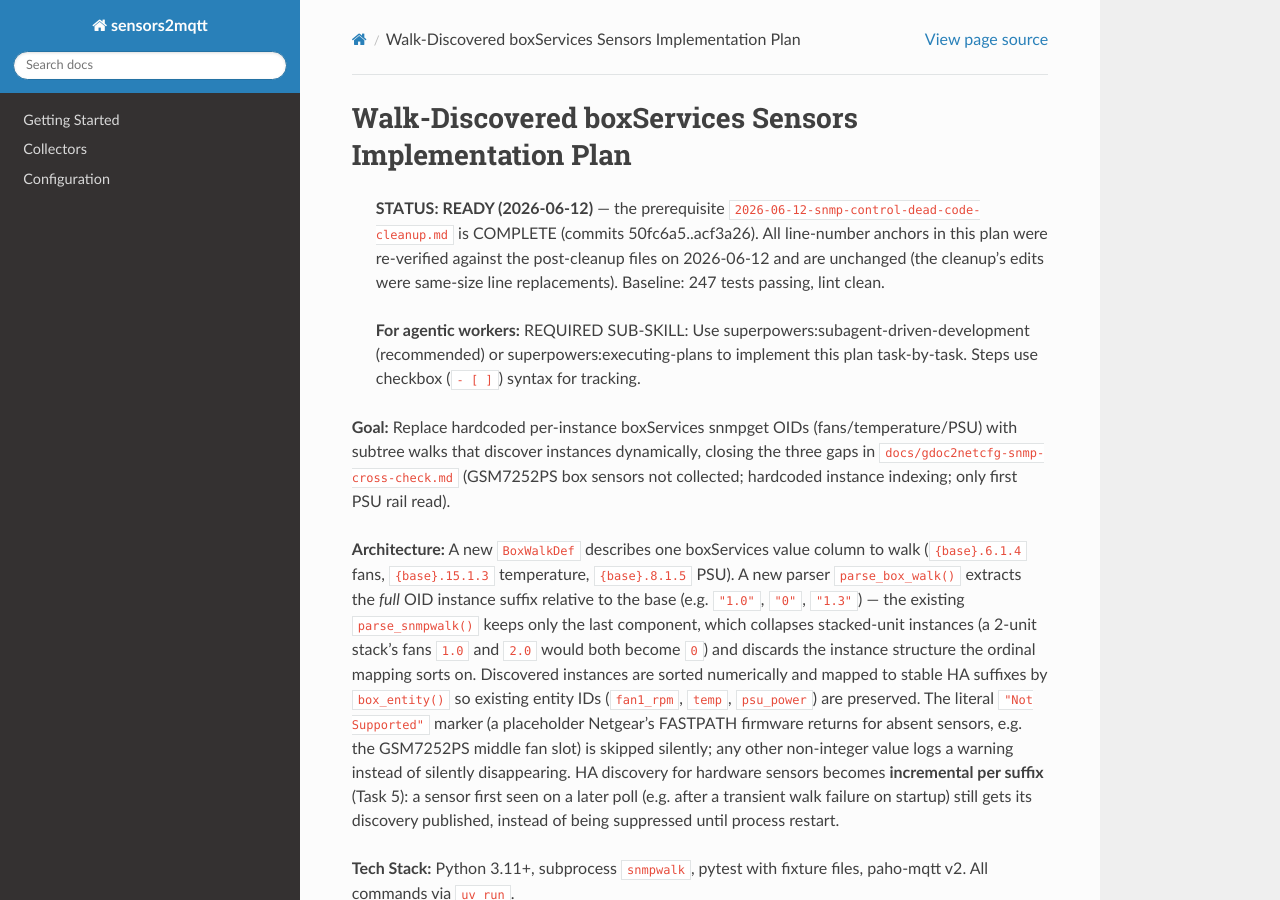
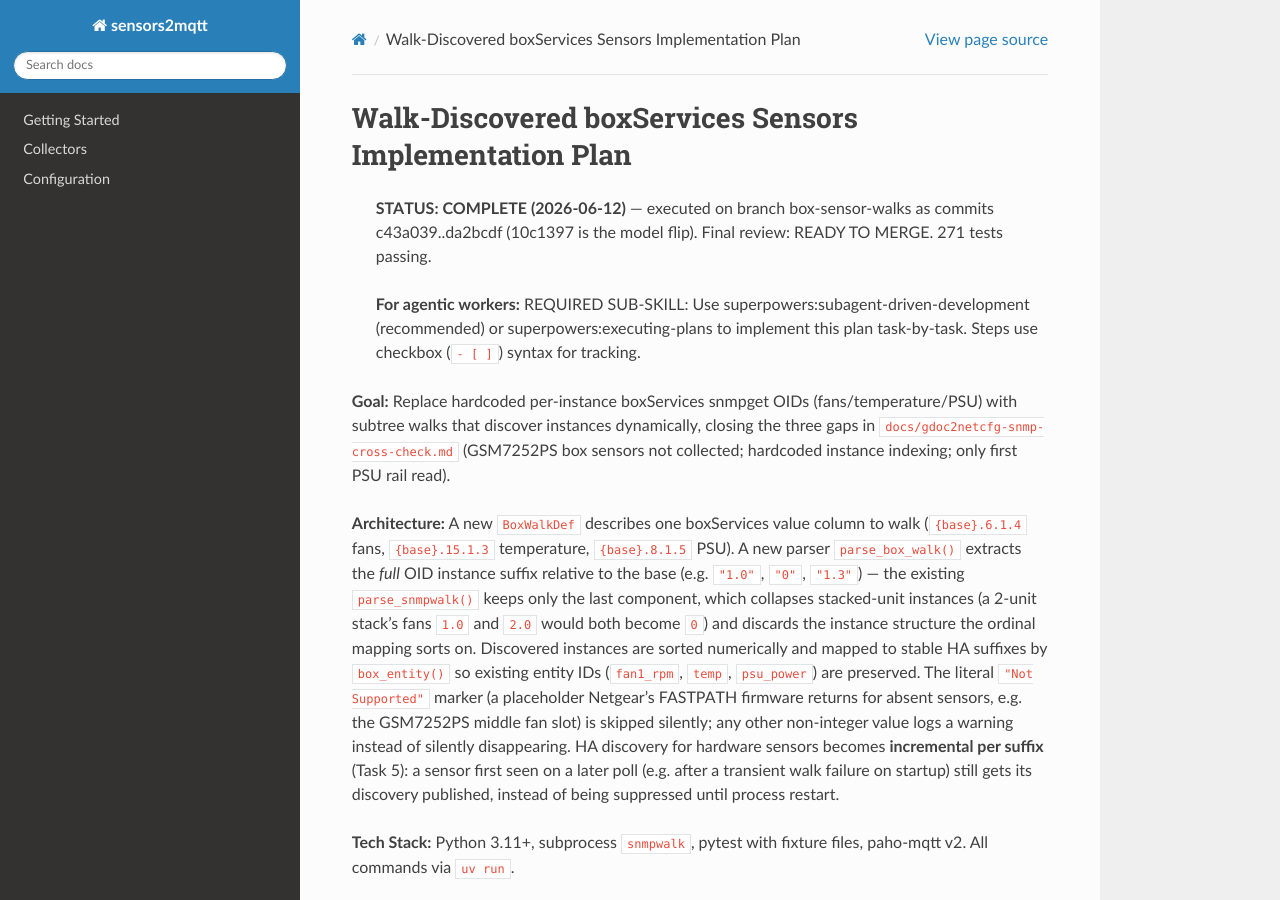
Before and after one commit to mithro/sensors2mqtt, a Sphinx documentation site: the page built from docs/superpowers/plans/2026-06-12-box-sensor-walks.md, in a window 1280 px wide and 900 px high. Built offline with Sphinx 7.4.7 and the Read the Docs theme 3.1.0, drawn with Linux system fonts in a browser that asks for light colours; some of the changed text lies outside the part shown.

Commit message:
docs: mark box-sensor walk plan complete
Co-Authored-By: Claude Fable 5 <noreply@anthropic.com>

````diff
--- a/docs/superpowers/plans/2026-06-12-box-sensor-walks.md
+++ b/docs/superpowers/plans/2026-06-12-box-sensor-walks.md
@@ -1,6 +1,6 @@
 # Walk-Discovered boxServices Sensors Implementation Plan
 
-> **STATUS: READY (2026-06-12)** — the prerequisite `2026-06-12-snmp-control-dead-code-cleanup.md` is COMPLETE (commits 50fc6a5..acf3a26). All line-number anchors in this plan were re-verified against the post-cleanup files on 2026-06-12 and are unchanged (the cleanup's edits were same-size line replacements). Baseline: 247 tests passing, lint clean.
+> **STATUS: COMPLETE (2026-06-12)** — executed on branch box-sensor-walks as commits c43a039..da2bcdf (10c1397 is the model flip). Final review: READY TO MERGE. 271 tests passing.
 
 > **For agentic workers:** REQUIRED SUB-SKILL: Use superpowers:subagent-driven-development (recommended) or superpowers:executing-plans to implement this plan task-by-task. Steps use checkbox (`- [ ]`) syntax for tracking.
 
@@ -33,7 +33,7 @@ GSM7252PS live values (gsm7252ps-s1): fans 3500/3450 RPM, PSU rails 53/34/36/35
 - Modify: `src/sensors2mqtt/collector/snmp.py` (add function after `parse_snmpwalk`, ~line 391)
 - Test: `tests/test_snmp.py`
 
-- [ ] **Step 1: Write the failing tests**
+- [x] **Step 1: Write the failing tests**
 
 Add to `tests/test_snmp.py` after class `TestParseSnmpwalk`. Also add `parse_box_walk` to the existing `from sensors2mqtt.collector.snmp import (...)` block at the top of the file (keep the list alphabetically sorted).
 
@@ -91,12 +91,12 @@ class TestParseBoxWalk:
         assert parse_box_walk("", self.BASE) == []
 ```
 
-- [ ] **Step 2: Run tests to verify they fail**
+- [x] **Step 2: Run tests to verify they fail**
 
 Run: `uv run pytest tests/test_snmp.py::TestParseBoxWalk -v`
 Expected: FAIL — `ImportError: cannot import name 'parse_box_walk'`
 
-- [ ] **Step 3: Write the implementation**
+- [x] **Step 3: Write the implementation**
 
 Add to `src/sensors2mqtt/collector/snmp.py` directly after `parse_snmpwalk()` (after line 390):
 
@@ -135,17 +135,17 @@ def parse_box_walk(output: str, base_oid: str) -> list[tuple[str, str]]:
     return results
 ```
 
-- [ ] **Step 4: Run tests to verify they pass**
+- [x] **Step 4: Run tests to verify they pass**
 
 Run: `uv run pytest tests/test_snmp.py::TestParseBoxWalk -v`
 Expected: 8 PASS
 
-- [ ] **Step 5: Run full suite and lint**
+- [x] **Step 5: Run full suite and lint**
 
 Run: `uv run pytest && uv run ruff check src/ tests/`
 Expected: all pass, no lint errors
 
-- [ ] **Step 6: Commit**
+- [x] **Step 6: Commit**
 
 ```bash
 git add src/sensors2mqtt/collector/snmp.py tests/test_snmp.py
@@ -162,7 +162,7 @@ Co-Authored-By: Claude Fable 5 <noreply@anthropic.com>"
 - Modify: `src/sensors2mqtt/collector/snmp.py` (add after `parse_box_walk` from Task 1)
 - Test: `tests/test_snmp.py`
 
-- [ ] **Step 1: Write the failing tests**
+- [x] **Step 1: Write the failing tests**
 
 Add to `tests/test_snmp.py` after `TestParseBoxWalk`. Add `box_entity` to the import block.
 
@@ -187,12 +187,12 @@ class TestBoxEntity:
         assert box_entity("psu_power", 3) == ("psu_power4", "PSU Power 4")
 ```
 
-- [ ] **Step 2: Run tests to verify they fail**
+- [x] **Step 2: Run tests to verify they fail**
 
 Run: `uv run pytest tests/test_snmp.py::TestBoxEntity -v`
 Expected: FAIL — `ImportError: cannot import name 'box_entity'`
 
-- [ ] **Step 3: Write the implementation**
+- [x] **Step 3: Write the implementation**
 
 Add to `src/sensors2mqtt/collector/snmp.py` after `parse_box_walk()`:
 
@@ -220,12 +220,12 @@ def box_entity(kind: str, ordinal: int) -> tuple[str, str]:
     return f"{kind}{ordinal + 1}", f"{label} {ordinal + 1}"
 ```
 
-- [ ] **Step 4: Run tests to verify they pass**
+- [x] **Step 4: Run tests to verify they pass**
 
 Run: `uv run pytest tests/test_snmp.py::TestBoxEntity -v`
 Expected: 5 PASS
 
-- [ ] **Step 5: Commit**
+- [x] **Step 5: Commit**
 
 ```bash
 git add src/sensors2mqtt/collector/snmp.py tests/test_snmp.py
@@ -244,7 +244,7 @@ Co-Authored-By: Claude Fable 5 <noreply@anthropic.com>"
 
 No model uses `box_walks` yet — `MODELS` is flipped in Task 6. Everything stays green.
 
-- [ ] **Step 1: Write the failing tests**
+- [x] **Step 1: Write the failing tests**
 
 Add to `tests/test_snmp.py` after `TestBoxEntity`. Add `_box_walks` to the import block — ruff's isort rule (`I`) is enabled, so after Tasks 1-3 the complete block must read exactly:
 
@@ -297,12 +297,12 @@ class TestBoxWalks:
         assert sw.box_walks == []
 ```
 
-- [ ] **Step 2: Run tests to verify they fail**
+- [x] **Step 2: Run tests to verify they fail**
 
 Run: `uv run pytest tests/test_snmp.py::TestBoxWalks -v`
 Expected: FAIL — `ImportError: cannot import name '_box_walks'`
 
-- [ ] **Step 3: Write the implementation**
+- [x] **Step 3: Write the implementation**
 
 In `src/sensors2mqtt/collector/snmp.py`, add the dataclass after `WalkSensorDef` (before `SwitchModel`):
 
@@ -370,12 +370,12 @@ In `tests/test_snmp.py`, add to `_make_switch()` after `walk_sensors=list(model.
         box_walks=list(model.box_walks),
 ```
 
-- [ ] **Step 4: Run tests to verify they pass**
+- [x] **Step 4: Run tests to verify they pass**
 
 Run: `uv run pytest tests/test_snmp.py -v`
 Expected: all PASS (new TestBoxWalks plus all pre-existing tests)
 
-- [ ] **Step 5: Commit**
+- [x] **Step 5: Commit**
 
 ```bash
 git add src/sensors2mqtt/collector/snmp.py tests/test_snmp.py
@@ -394,7 +394,7 @@ Co-Authored-By: Claude Fable 5 <noreply@anthropic.com>"
 - Modify: `src/sensors2mqtt/collector/snmp.py:530-584` (`poll_switch`)
 - Test: `tests/test_snmp.py`
 
-- [ ] **Step 1: Create the GSM7252PS fixtures**
+- [x] **Step 1: Create the GSM7252PS fixtures**
 
 These are reconstructed from the live values recorded in `docs/gdoc2netcfg-snmp-cross-check.md` (gsm7252ps-s1, 2026-06-11), in the format snmpwalk prints.
 
@@ -415,7 +415,7 @@ iso.3.6.1.4.1.4526.10.43.1.8.1.5.1.2 = INTEGER: 36
 iso.3.6.1.4.1.4526.10.43.1.8.1.5.1.3 = INTEGER: 35
 ```
 
-- [ ] **Step 2: Write the failing tests**
+- [x] **Step 2: Write the failing tests**
 
 Add helpers to `tests/test_snmp.py` after `_make_switch()`, and `import logging` at the top of the file (with the other stdlib imports):
 
@@ -518,12 +518,12 @@ Add tests inside `class TestSnmpCollector` (after `test_poll_walk_switch`):
         assert values == {"psu_power": 65}
 ```
 
-- [ ] **Step 3: Run tests to verify they fail**
+- [x] **Step 3: Run tests to verify they fail**
 
 Run: `uv run pytest tests/test_snmp.py -k "test_poll_box" -v`
 Expected: 4 FAIL — `poll_switch` returns `None` (box walks not polled yet)
 
-- [ ] **Step 4: Write the implementation**
+- [x] **Step 4: Write the implementation**
 
 In `poll_switch()` in `src/sensors2mqtt/collector/snmp.py`, insert between the static-sensor snmpget loop and the `# snmpwalk-based sensors` loop (after line 554):
 
@@ -574,12 +574,12 @@ In `poll_switch()` in `src/sensors2mqtt/collector/snmp.py`, insert between the s
                             switch.name, box.base_oid, e)
 ```
 
-- [ ] **Step 5: Run tests to verify they pass**
+- [x] **Step 5: Run tests to verify they pass**
 
 Run: `uv run pytest tests/test_snmp.py -v`
 Expected: all PASS (pre-existing `test_poll_switch_*` tests still pass — `MODELS` is unchanged, so m4300 still polls via static sensors)
 
-- [ ] **Step 6: Commit**
+- [x] **Step 6: Commit**
 
 ```bash
 git add tests/fixtures/snmpwalk_gsm7252ps_fans.txt \
@@ -603,7 +603,7 @@ Co-Authored-By: Claude Fable 5 <noreply@anthropic.com>"
 
 **Why incremental:** discovery defs are now derived from polled values. With the old once-per-startup gating, a transient walk failure on the *first* poll (e.g. the PSU walk times out once) would permanently suppress those entities' discovery until process restart, while their values still flow into the state blob. Instead, track announced suffixes per switch and publish discovery for any suffix not yet seen.
 
-- [ ] **Step 1: Write the failing tests**
+- [x] **Step 1: Write the failing tests**
 
 Add inside `class TestSnmpCollector`:
 
@@ -643,12 +643,12 @@ Add inside `class TestSnmpCollector`:
         assert {s.suffix for s in later} == {"psu_power", "psu_power2"}
 ```
 
-- [ ] **Step 2: Run tests to verify they fail**
+- [x] **Step 2: Run tests to verify they fail**
 
 Run: `uv run pytest tests/test_snmp.py::TestSnmpCollector::test_get_sensors_for_switch_box tests/test_snmp.py::TestSnmpCollector::test_new_sensor_defs_incremental -v`
 Expected: FAIL — `assert set() == {...}` (no box sensors generated) and `AttributeError: 'SnmpCollector' object has no attribute 'new_sensor_defs'`
 
-- [ ] **Step 3: Write the implementation**
+- [x] **Step 3: Write the implementation**
 
 In `get_sensors_for_switch()`, append before `return sensors` (after the static-sensor loop). Also update the method docstring's first line block: replace
 
@@ -712,7 +712,7 @@ And add this method directly after `get_sensors_for_switch()`:
         return new
 ```
 
-- [ ] **Step 4: Switch `main()` to incremental hardware discovery**
+- [x] **Step 4: Switch `main()` to incremental hardware discovery**
 
 In `main()`, replace the whole once-per-startup discovery block (currently `# Publish discovery (once per startup)` through `discovery_published.add(switch.node_id)`, ~lines 1049-1077):
 
@@ -785,12 +785,12 @@ with:
 
 (`get_device_info()` is now only called when there are new hw sensors to announce — it lazily fetches and caches the bridge MAC, and `_publish_port_discovery()` builds its own per-port devices, so the port block doesn't need it.)
 
-- [ ] **Step 5: Run tests to verify they pass**
+- [x] **Step 5: Run tests to verify they pass**
 
 Run: `uv run pytest tests/test_snmp.py -v`
 Expected: all PASS (`test_get_sensors_for_switch_static` and `test_get_sensors_excludes_walk_sensors` still pass — current `MODELS` entries have no `box_walks`)
 
-- [ ] **Step 6: Commit**
+- [x] **Step 6: Commit**
 
 ```bash
 git add src/sensors2mqtt/collector/snmp.py tests/test_snmp.py
@@ -814,7 +814,7 @@ Co-Authored-By: Claude Fable 5 <noreply@anthropic.com>"
 
 This task flips behaviour and updates tests in lockstep; the commit at the end is the only safe stopping point.
 
-- [ ] **Step 1: Update the model definition tests**
+- [x] **Step 1: Update the model definition tests**
 
 In `tests/test_snmp.py`, replace the entire `TestModelDefinitions` class with:
 
@@ -864,7 +864,7 @@ class TestModelDefinitions:
             assert ".4526.10." in box.base_oid
 ```
 
-- [ ] **Step 2: Update the config-loading test**
+- [x] **Step 2: Update the config-loading test**
 
 Replace `test_config_sensors_populated` in `TestConfigLoading` with:
 
@@ -879,7 +879,7 @@ Replace `test_config_sensors_populated` in `TestConfigLoading` with:
         assert len(by_name["test-s3300"].walk_sensors) >= 1
 ```
 
-- [ ] **Step 3: Update the collector tests that relied on static sensors**
+- [x] **Step 3: Update the collector tests that relied on static sensors**
 
 In `TestSnmpCollector`, replace `test_poll_switch_success` with a fixture-driven version (the old mock returned one snmpget line for every call, which no longer matches any poll the m4300 makes):
 
@@ -956,7 +956,7 @@ to:
 
 Leave `test_poll_switch_all_fail`, `test_poll_switch_timeout`, and `test_poll_walk_switch` untouched — they remain correct: all-fail/timeout still yield `None` (three failed walks), and in `test_poll_walk_switch` the box walks receive PoE-OID output that `parse_box_walk`'s prefix filter rejects, so only the PoE assertions matter.
 
-- [ ] **Step 4: Run tests to verify the new expectations fail**
+- [x] **Step 4: Run tests to verify the new expectations fail**
 
 Run: `uv run pytest tests/test_snmp.py -v`
 Expected: exactly 6 FAIL — `test_m4300_model` (`m.sensors` is not empty / no `box_walks`), `test_gsm7252ps_model` and `test_s3300_model` (their `{b.kind for b in m.box_walks}` assertions see empty `box_walks`), `test_config_box_walks_populated`, `test_poll_switch_success` (static snmpgets fall through the walk side-effect to empty output → `None`), and `test_poll_switch_partial_failure` (same reason).
@@ -965,7 +965,7 @@ NOT failing at this point, by design — don't be surprised:
 - `test_get_sensors_for_switch_m4300` PASSES pre-flip too: m4300's static suffixes are exactly `fan1_rpm/fan2_rpm/temp/psu_power`, which equals the test's `values` keys.
 - `test_s3300_uses_dot11_oids`, `test_m4300_uses_dot10_oids`, and `test_gsm7252ps_uses_dot10_oids` pass vacuously pre-flip (`box_walks` is empty, so their box loops don't execute; the `walk_sensors` loop in `test_s3300_uses_dot11_oids` passes legitimately); they only become meaningful after Step 5.
 
-- [ ] **Step 5: Flip the models**
+- [x] **Step 5: Flip the models**
 
 In `src/sensors2mqtt/collector/snmp.py`:
 
@@ -1004,12 +1004,12 @@ MODELS: dict[str, SwitchModel] = {
 
 Note on ordering: Task 3 placed `_box_walks()` directly after `_poe_walk()` (line ~193), which sits above `MODELS` (line ~208) — so `_box_walks` is already defined before this reference. No move needed; just confirm visually.
 
-- [ ] **Step 6: Run full suite and lint**
+- [x] **Step 6: Run full suite and lint**
 
 Run: `uv run pytest && uv run ruff check src/ tests/`
 Expected: all PASS, no lint errors. Do NOT remove `parse_snmpget_value` (used by `snmp_control.py`'s `_snmpget_int()`), `parse_snmpwalk` (used by `snmp_control.py`'s `poll_all_ports()` and `snmp.py`'s own table walks), or `SnmpSensor`/`snmpget_value` (used by `snmp.py`'s static-sensor poll loop, kept as the extension point for future single-OID sensors).
 
-- [ ] **Step 7: Commit**
+- [x] **Step 7: Commit**
 
 ```bash
 git add src/sensors2mqtt/collector/snmp.py tests/test_snmp.py
@@ -1031,7 +1031,7 @@ Co-Authored-By: Claude Fable 5 <noreply@anthropic.com>"
 - Modify: `CLAUDE.md` (Supported Switch Models table + Key Design Decisions)
 - Modify: `docs/gdoc2netcfg-snmp-cross-check.md` (status note)
 
-- [ ] **Step 1: Update CLAUDE.md**
+- [x] **Step 1: Update CLAUDE.md**
 
 In the Supported Switch Models table, replace the GSM7252PS row:
 
@@ -1054,7 +1054,7 @@ In Key Design Decisions, after the line `- Switch sensor definitions are Python
   "Not Supported" placeholder, and has 4 PSU rails)
 ```
 
-- [ ] **Step 2: Update the cross-check doc**
+- [x] **Step 2: Update the cross-check doc**
 
 In `docs/gdoc2netcfg-snmp-cross-check.md`, immediately after the `## Gaps found in this repo's collection` heading and its "Verified against live walks..." paragraph, add:
 
@@ -1067,7 +1067,7 @@ In `docs/gdoc2netcfg-snmp-cross-check.md`, immediately after the `## Gaps found
 > per-supply rails).
 ```
 
-- [ ] **Step 3: Commit**
+- [x] **Step 3: Commit**
 
 ```bash
 git add CLAUDE.md docs/gdoc2netcfg-snmp-cross-check.md
@@ -1080,17 +1080,17 @@ Co-Authored-By: Claude Fable 5 <noreply@anthropic.com>"
 
 ### Task 8: Final verification
 
-- [ ] **Step 1: Full test suite**
+- [x] **Step 1: Full test suite**
 
 Run: `uv run pytest -v`
 Expected: all tests PASS, including the unchanged non-SNMP suites (local collectors, IPMI, discovery, snmp_control)
 
-- [ ] **Step 2: Lint**
+- [x] **Step 2: Lint**
 
 Run: `uv run ruff check src/ tests/`
 Expected: no errors
 
-- [ ] **Step 3: Confirm working tree is clean**
+- [x] **Step 3: Confirm working tree is clean**
 
 Run: `git status`
 Expected: nothing to commit, working tree clean (all work committed in Tasks 1-7)
````
